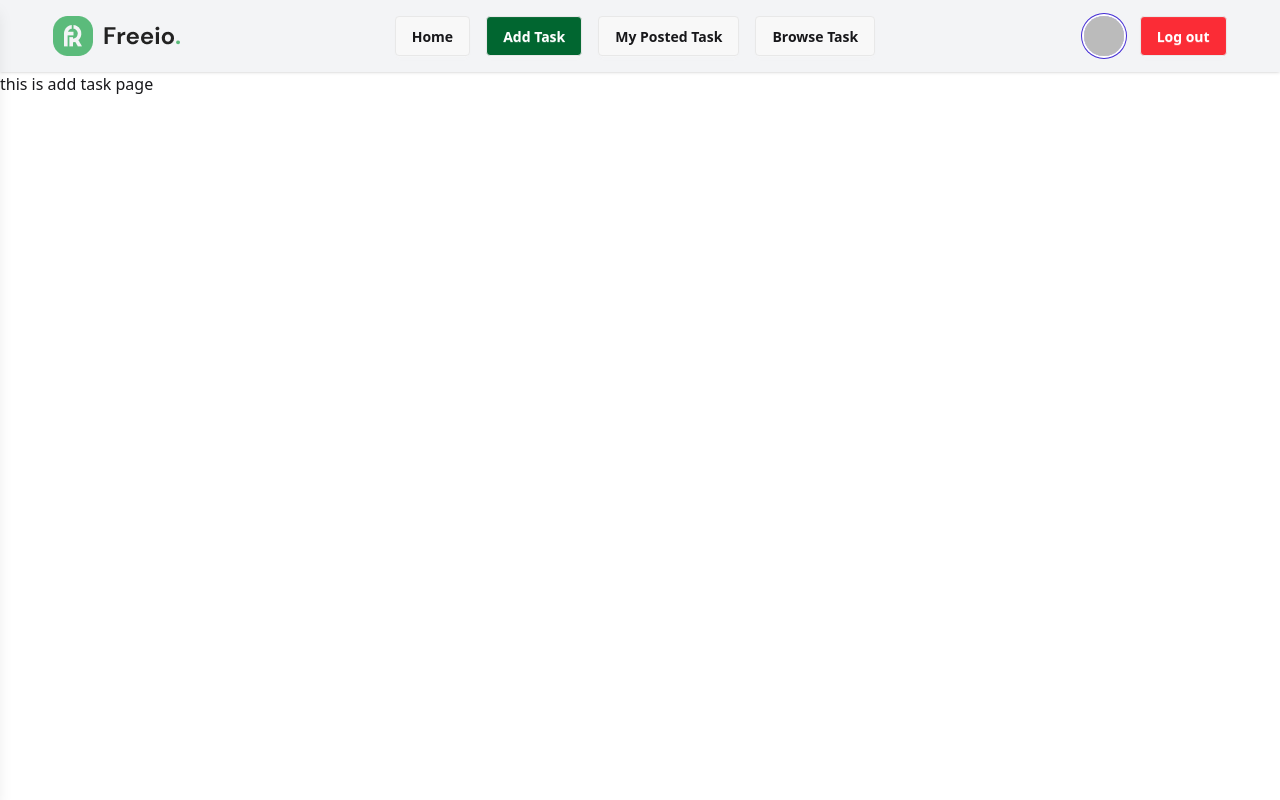
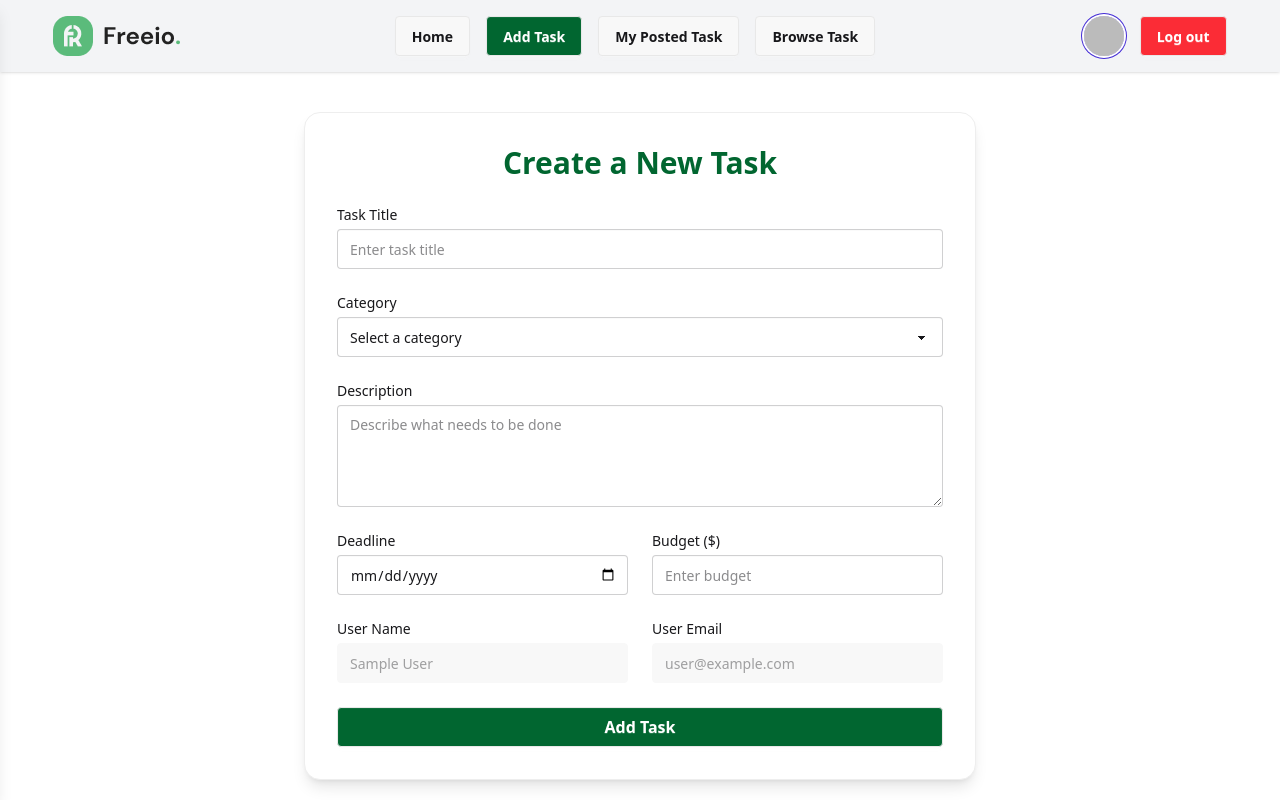
Before and after one commit to Mohammad7558/Freelancer-Hub, a React (Vite) app: page /addTask in a window 1280 px wide. Built offline with nearby package versions, Linux system fonts and the light colour scheme; no server answers; sample sign-in values are in the browser's storage.

Commit message:
added-card-6

```diff
--- a/src/Pages/AddTask/AddTask.jsx
+++ b/src/Pages/AddTask/AddTask.jsx
@@ -1,11 +1,154 @@
-import React from 'react';
+import React, { useContext, useState } from "react";
+import { AuthContext } from "../../provider/AuthContext";
+import toast from "react-hot-toast";
 
 const AddTask = () => {
-    return (
+  const { user } = useContext(AuthContext);
+  const [loading, setLoading] = useState(false);
+
+  const handleAddTask = (e) => {
+    e.preventDefault();
+    const form = e.target;
+    const formData = new FormData(form);
+    const addTask = Object.fromEntries(formData.entries());
+
+    const toastId = toast.loading("Adding Task");
+    setLoading(true);
+
+    fetch("http://localhost:5000/allTasks", {
+      method: "POST",
+      headers: {
+        "content-type": "application/json",
+      },
+      body: JSON.stringify(addTask),
+    })
+      .then((res) => res.json())
+      .then((data) => {
+        if (data.insertedId) {
+          toast.success("Task Added Successfully", { id: toastId });
+          setLoading(false);
+          form.reset();
+        }
+      });
+  };
+
+  return (
+    <div className="mt-10 px-4">
+      <form
+        onSubmit={handleAddTask}
+        className="max-w-2xl mx-auto p-8 bg-base-100 rounded-2xl shadow-lg border border-base-300 space-y-6"
+      >
+        <h2 className="text-3xl font-bold text-center text-green-800">
+          Create a New Task
+        </h2>
+
+        <div className="form-control">
+          <label className="block text-sm font-medium mb-1">Task Title</label>
+          <input
+            name="title"
+            type="text"
+            placeholder="Enter task title"
+            className="input input-bordered w-full"
+            required
+          />
+        </div>
+
+        <div className="form-control">
+          <label className="block text-sm font-medium mb-1">Category</label>
+          <select
+            name="category"
+            className="select select-bordered w-full"
+            defaultValue=""
+            required
+          >
+            <option value="" disabled>
+              Select a category
+            </option>
+            <option>Web Development</option>
+            <option>Design</option>
+            <option>Writing</option>
+            <option>Marketing</option>
+          </select>
+        </div>
+
+        <div className="form-control">
+          <label className="block text-sm font-medium mb-1">Description</label>
+          <textarea
+            name="description"
+            className="textarea textarea-bordered w-full"
+            placeholder="Describe what needs to be done"
+            rows="4"
+            required
+          ></textarea>
+        </div>
+
+        <div className="grid grid-cols-1 md:grid-cols-2 gap-6">
+          <div className="form-control">
+            <label className="block text-sm font-medium mb-1">Deadline</label>
+            <input
+              name="deadline"
+              type="date"
+              className="input input-bordered w-full"
+              required
+            />
+          </div>
+
+          <div className="form-control">
+            <label className="block text-sm font-medium mb-1">Budget ($)</label>
+            <input
+              name="budget"
+              type="number"
+              placeholder="Enter budget"
+              className="input input-bordered w-full"
+              required
+            />
+          </div>
+        </div>
+
+        <div className="grid grid-cols-1 md:grid-cols-2 gap-6">
+          <div className="form-control">
+            <label className="block text-sm font-medium mb-1">User Name</label>
+            <input
+              type="text"
+              value={user?.displayName || ""}
+              readOnly
+              className="input input-bordered bg-base-200 w-full"
+              disabled
+            />
+            {/* Hidden input to send userName in form data */}
+            <input
+              type="hidden"
+              name="userName"
+              value={user?.displayName || ""}
+            />
+          </div>
+
+          <div className="form-control">
+            <label className="block text-sm font-medium mb-1">User Email</label>
+            <input
+              type="email"
+              value={user?.email || ""}
+              readOnly
+              className="input input-bordered bg-base-200 w-full"
+              disabled
+            />
+            {/* Hidden input to send userEmail in form data */}
+            <input type="hidden" name="userEmail" value={user?.email || ""} />
+          </div>
+        </div>
+
         <div>
-            <h1>this is add task page</h1>
+          <button
+            disabled={loading}
+            type="submit"
+            className="btn bg-green-800 text-white w-full text-base font-semibold hover:brightness-110 transition duration-200"
+          >
+            Add Task
+          </button>
         </div>
-    );
+      </form>
+    </div>
+  );
 };
 
 export default AddTask;
--- a/src/Pages/Home/Home.jsx
+++ b/src/Pages/Home/Home.jsx
@@ -1,10 +1,12 @@
 import React from 'react';
 import Slider from '../../components/Sliders/Slider';
+import MostRecentTask from '../../components/MostRecentTask/MostRecentTask';
 
 const Home = () => {
     return (
         <div>
             <Slider/>
+            <MostRecentTask/>
         </div>
     );
 };
--- a/src/Routes/Routes.jsx
+++ b/src/Routes/Routes.jsx
@@ -15,7 +15,7 @@ export const router = createBrowserRouter([
         children: [
             {
                 path: '/',
-                Component: Home
+                Component: Home,
             },
             {
                 path: '/addTask',
--- /dev/null
+++ b/src/components/MostRecentTask/MostRecentTask.jsx
@@ -0,0 +1,27 @@
+import React, { useEffect, useState } from "react";
+import SingleTask from "./SingleTask";
+
+const MostRecentTask = () => {
+  const [tasks, setTasks] = useState([]);
+
+  useEffect(() => {
+    fetch("http://localhost:5000/allTasks")
+      .then((res) => res.json())
+      .then((data) => {
+        setTasks(data);
+      });
+  }, []);
+
+  return (
+    <div className="w-11/12 mx-auto mt-20">
+      <h1 className="text-center font-bold text-4xl mb-10">Most Recent Tasks</h1>
+      <div className="grid grid-cols-1 lg:grid-cols-3 gap-10">
+        {tasks.map((singleTask) => (
+          <SingleTask key={singleTask._id} singleTask={singleTask}></SingleTask>
+        ))}
+      </div>
+    </div>
+  );
+};
+
+export default MostRecentTask;
--- /dev/null
+++ b/src/components/MostRecentTask/SingleTask.jsx
@@ -0,0 +1,33 @@
+import React from "react";
+import { Link } from "react-router-dom";
+
+const SingleTask = ({ singleTask }) => {
+  const { category, deadline, description, title, userEmail, userName } =
+    singleTask;
+
+  return (
+    <div className="card bg-base-100 shadow-xl border border-base-300 hover:shadow-2xl transition-all duration-300">
+      <div className="card-body space-y-3">
+        <h2 className="card-title text-primary text-xl">📌 {title}</h2>
+        <p className="text-sm text-gray-600">📝 {description}</p>
+        <div className="mt-2 space-y-2 text-sm">
+          <p>
+            ⏰ <span className="font-semibold text-neutral">Deadline:</span>{" "}
+            {new Date(deadline).toLocaleDateString()}
+          </p>
+          <p>
+            🗂️ <span className="font-semibold text-neutral">Category:</span>
+            <Link className="px-3 py-[3px] text-[13px] bg-blue-100 rounded-full mx-3 text-blue-400" to=''>{category}</Link>
+          </p>
+          <div className="border-t pt-2  mt-5">
+            <p className="font-semibold text-neutral">Assigned by:</p>
+            <p className="text-gray-800">{userName}</p>
+            <p className="text-gray-500 italic text-xs">{userEmail}</p>
+          </div>
+        </div>
+      </div>
+    </div>
+  );
+};
+
+export default SingleTask;
```
